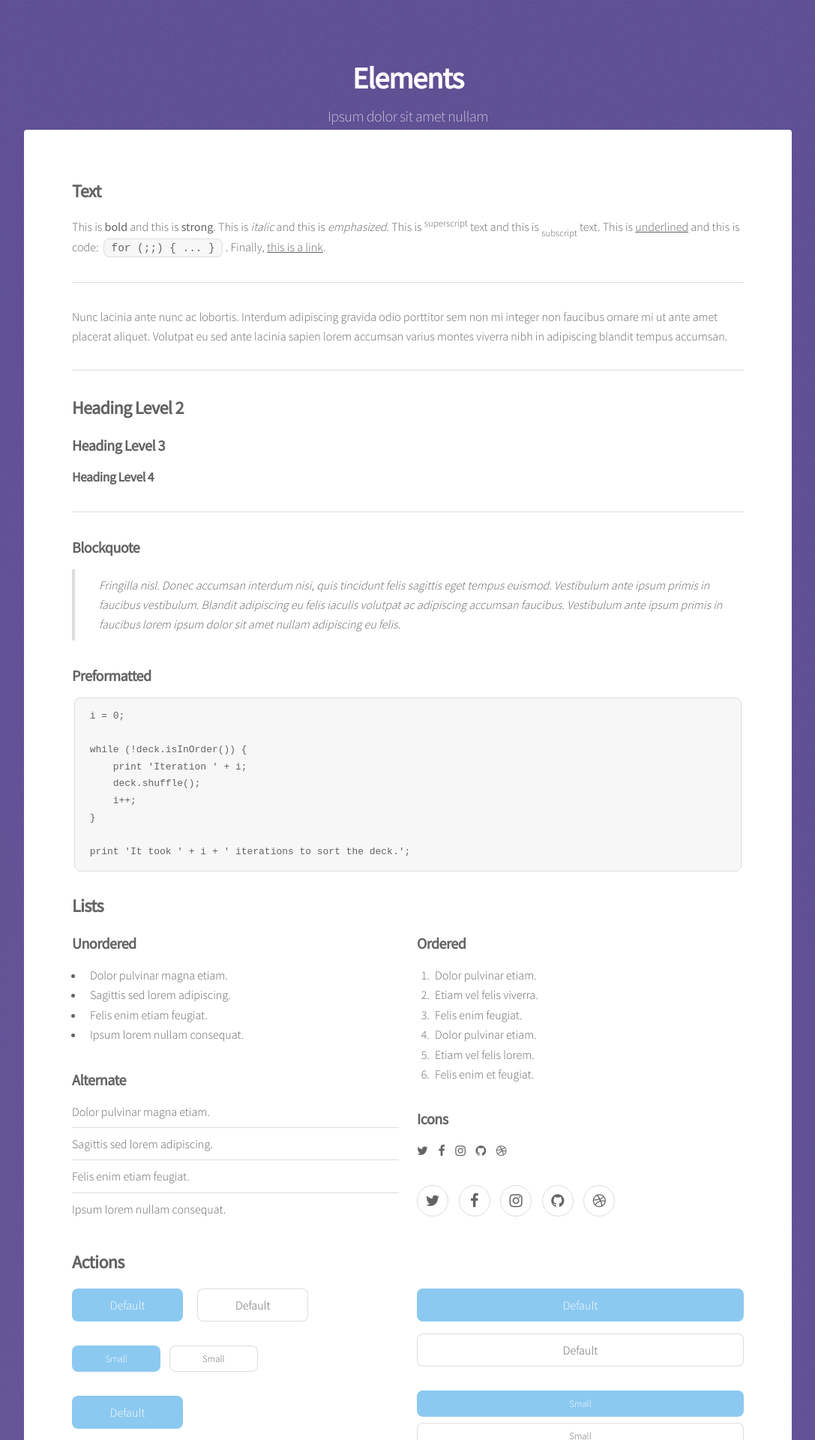
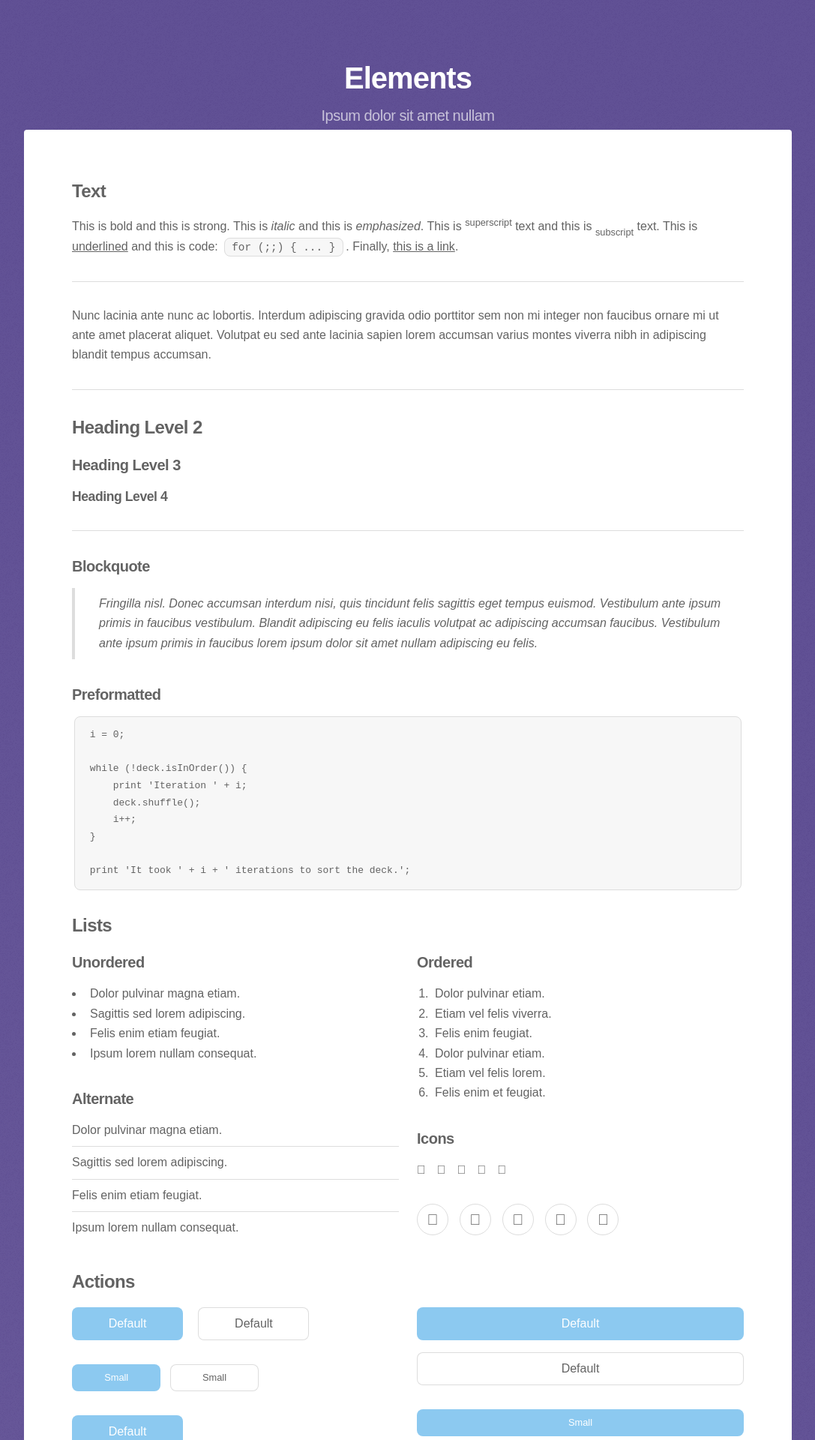
Before and after one commit to A-Swafford/a-swafford.github.io, a Jekyll site: the page elements.html, which Jekyll copies as it is, in a window 1280 px wide. Shown: the top 1920 px of the page at 75% size, without its empty margins (96-1183 px from the left). Built offline with Jekyll 4.4.1, drawn with Linux system fonts in a browser that asks for light colours.

Commit message:
formatting

```diff
--- a/assets/css/main.css
+++ b/assets/css/main.css
@@ -94,7 +94,7 @@ video {
     padding: 0;
     border: 0;
     font-size: 100%;
-    font: inherit;
+    font-family: sans-serif;
     vertical-align: baseline;
 }
 
@@ -2041,7 +2041,7 @@ textarea:invalid {
 .select-wrapper:before {
     -moz-osx-font-smoothing: grayscale;
     -webkit-font-smoothing: antialiased;
-    font-family: FontAwesome;
+    font-family: sans-serif;
     font-style: normal;
     font-weight: normal;
     text-transform: none !important;
@@ -2105,7 +2105,7 @@ input[type="checkbox"] + label:before,
 input[type="radio"] + label:before {
     -moz-osx-font-smoothing: grayscale;
     -webkit-font-smoothing: antialiased;
-    font-family: FontAwesome;
+    font-family: sans-serif;
     font-style: normal;
     font-weight: normal;
     text-transform: none !important;
@@ -2245,7 +2245,7 @@ input[type="radio"]:focus + label:before {
 .icon:before {
     -moz-osx-font-smoothing: grayscale;
     -webkit-font-smoothing: antialiased;
-    font-family: FontAwesome;
+    font-family: sans-serif;
     font-style: normal;
     font-weight: normal;
     text-transform: none !important;
```
